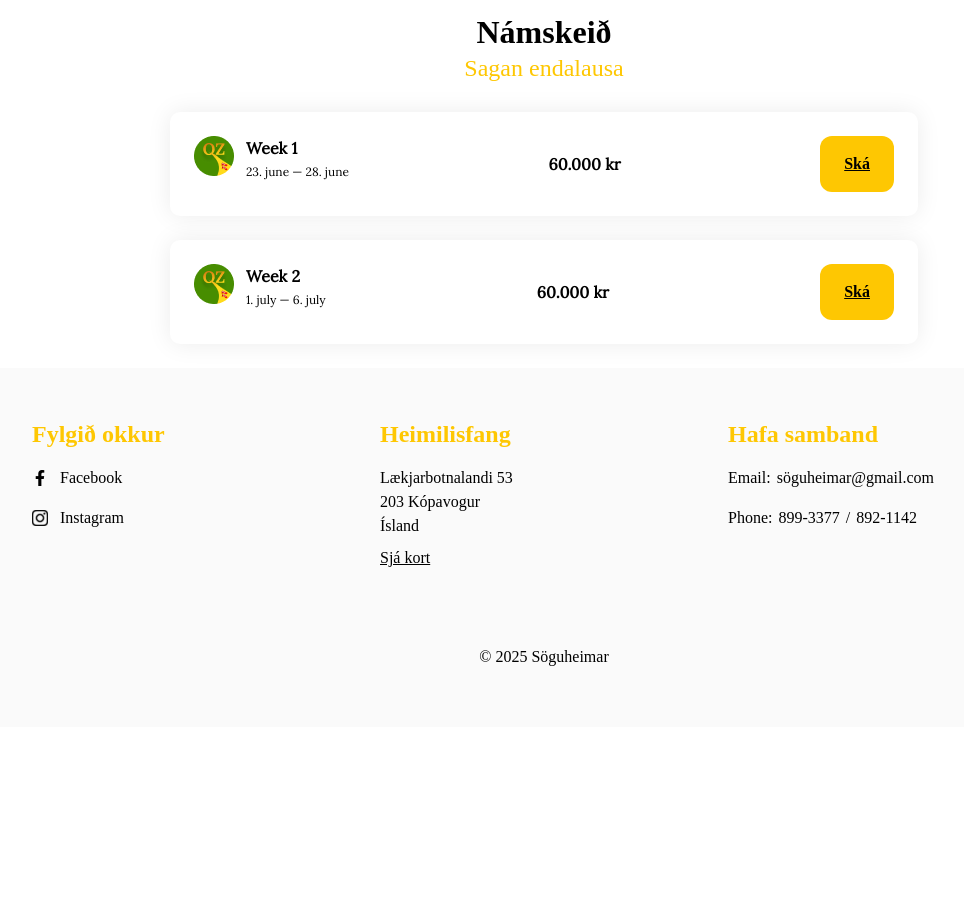
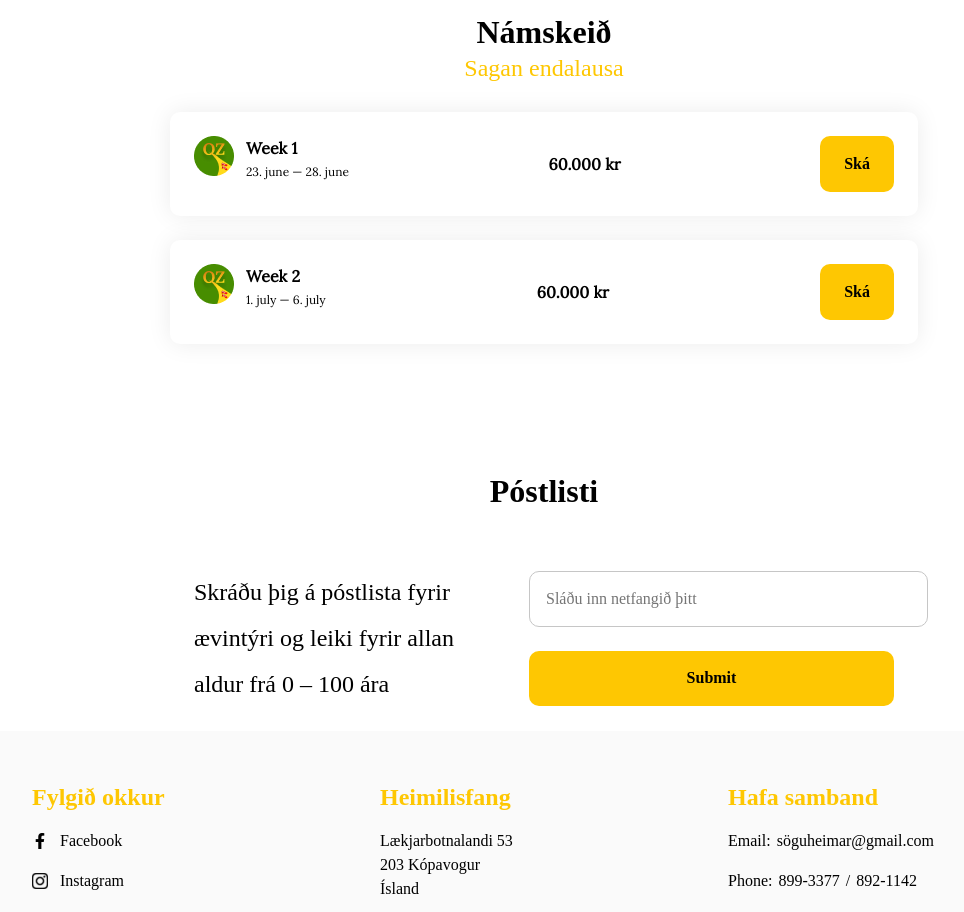
Before and after one commit to viktorhollanders/soguheimar, a Next.js app: page / in a window 1280 px wide. Shown: the part 860-1772 px from the top of the page, without its empty margins (96-1060 px from the left). Before the commit the page ends 1587 px from the top, so only its background shows below. Built offline with nearby package versions, Linux system fonts and the light colour scheme.

Commit message:
Update button component

```diff
--- a/src/_components/Button/Button.tsx
+++ b/src/_components/Button/Button.tsx
@@ -4,18 +4,26 @@ type ButtonProps = {
     text: string;
     url?: string;
     type?: "button" | "submit" | "reset";
+    variant?: "default" | "large";
 };
 
-export default function Button({ text, url, type = "button" }: ButtonProps) {
+export default function Button({
+    text,
+    url,
+    type = "button",
+    variant = "default",
+}: ButtonProps) {
+    const buttonClass = `${styles.button} ${variant !== "default" ? styles[variant] : ""}`;
+
     if (url) {
         return (
-            <a href={url} className={styles.button}>
+            <a href={url} className={buttonClass}>
                 {text}
             </a>
         );
     } else {
         return (
-            <button type={type} className={styles.button}>
+            <button type={type} className={buttonClass}>
                 {text}
             </button>
         );
--- a/src/_components/Button/styles.module.css
+++ b/src/_components/Button/styles.module.css
@@ -2,14 +2,20 @@
     font-size: 1.6rem;
     font-weight: 600;
     background-color: var(--primary-color);
+    text-decoration: none;
     color: var(--black);
-
-    padding: 0 24px;
-    border-radius: 12px;
+    border-radius: 10px;
     border: none;
+    padding: 12px 24px;
 
     display: flex;
+    justify-content: center;
     align-items: center;
+}
+
+.large {
+    padding: 18px 0;
+    width: 100%;
 }
 
 .button:hover {
--- a/src/_components/Courses/styles.module.css
+++ b/src/_components/Courses/styles.module.css
@@ -9,6 +9,7 @@
 .mainHeading {
     font-size: 3.2rem;
     font-weight: 600;
+    text-align: center;
     margin: 0;
 }
 
--- a/src/_components/MailingList/MailingList.tsx
+++ b/src/_components/MailingList/MailingList.tsx
@@ -1,21 +1,28 @@
 "use client";
 
-import { useState } from "react";
+// import { useState } from "react";s
 import Form from "next/form";
 import Button from "../Button/Button";
+import styles from "./styles.module.css";
 
 export default function MailingList() {
     return (
-        <section className="mailingListContainer">
-            <h1>Póstlisti</h1>
-            <p>
-                Skráðu þig á póstlista fyrir ævintýri og leiki fyrir allan aldur
-                frá 0 – 100 ára
-            </p>
-            <Form action="/submit">
-                <input name="/query" />
-                <Button text="Submit" />
-            </Form>
+        <section className={styles.section}>
+            <h1 className={styles.mainHeading}>Póstlisti</h1>
+            <div className={styles.contentContainer}>
+                <p className={styles.callOut}>
+                    Skráðu þig á póstlista fyrir ævintýri og leiki fyrir allan
+                    aldur frá 0 – 100 ára
+                </p>
+                <Form className={styles.form} action="/submit">
+                    <input
+                        className={styles.input}
+                        name="/query"
+                        placeholder="Sláðu inn netfangið þitt"
+                    />
+                    <Button text="Submit" variant="large" />
+                </Form>
+            </div>
         </section>
     );
 }
--- a/src/_components/MailingList/styles.module.css
+++ b/src/_components/MailingList/styles.module.css
@@ -0,0 +1,46 @@
+.section {
+    margin-top: 90px;
+
+    display: grid;
+    grid-template-columns: auto 700px auto;
+    grid-template-rows: auto auto;
+}
+
+.mainHeading {
+    font-size: 3.2rem;
+    font-weight: 600;
+    text-align: center;
+    margin-bottom: 42px;
+
+    grid-area: 1 / 2 /2 /3;
+    align-self: center;
+}
+
+.contentContainer {
+    grid-area: 2 / 2 / 3 / 3;
+
+    display: flex;
+    flex-direction: row;
+    justify-content: space-between;
+    align-items: center;
+}
+
+.callOut {
+    font-size: 2.4rem;
+    font-weight: 500;
+    line-height: 4.6rem;
+    max-width: 300px;
+}
+
+.form {
+    max-width: 365px;
+}
+
+.input {
+    font-size: 1.6rem;
+    padding: 18px 16px;
+    border: 1px solid var(--gray-100);
+    border-radius: 10px;
+    margin-bottom: 24px;
+    width: 365px;
+}
--- a/src/app/page.tsx
+++ b/src/app/page.tsx
@@ -1,11 +1,13 @@
 import Hero from "../_components/Hero/Hero";
 import Courses from "../_components/Courses/Cources";
+import MailingList from "../_components/MailingList/MailingList";
 
 export default function Home() {
     return (
         <main className="main">
             <Hero />
             <Courses />
+            <MailingList />
         </main>
     );
 }
```
